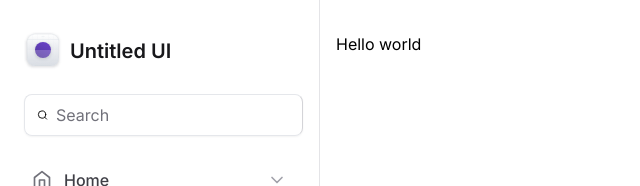
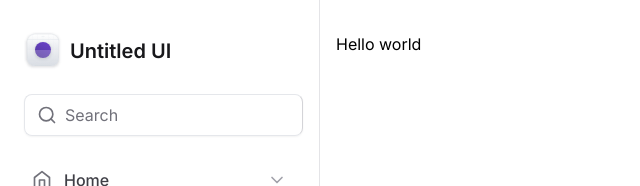
Before and after one commit to rodrigodiasf1984/mastering-tailwindcss-nextjs, a Next.js app: page / in a window 1280 px wide. Shown: the top 186 px of the page, without its empty margins (0-640 px from the left). Built offline with nearby package versions, Linux system fonts and the light colour scheme.

Commit message:
refactor: udpate code of the input, refactor using composition patern

```diff
--- /dev/null
+++ b/src/components/Input.tsx
@@ -0,0 +1,29 @@
+import React, { ComponentProps } from 'react'
+
+type InputPrefixProps = ComponentProps<'div'>
+
+export function Prefix(props: InputPrefixProps) {
+  return <div {...props} />
+}
+
+type InputControlProps = ComponentProps<'input'>
+
+export function Control(props: InputControlProps) {
+  return (
+    <input
+      className="flex-1 border-0 bg-transparent p-0 text-zinc-900 placeholder-zinc-500"
+      {...props}
+    />
+  )
+}
+
+type InputRootProps = ComponentProps<'div'>
+
+export function Root(props: InputRootProps) {
+  return (
+    <div
+      {...props}
+      className="mx-1 flex w-full items-center gap-2 rounded-lg border border-e-zinc-300 px-3 py-2 shadow-sm"
+    />
+  )
+}
--- a/src/components/Sidebar/index.tsx
+++ b/src/components/Sidebar/index.tsx
@@ -14,18 +14,18 @@
 import { NavItem } from './NavItem'
 import { UsedSpaceWidget } from './UsedSpaceWidget'
 import { Profile } from './Profile'
+import * as Input from '../Input'
 
 const Sidebar = () => {
   return (
     <aside className="flex flex-col gap-6 border-r border-zinc-200 px-5 py-8">
       <Logo />
-      <div className="mx-1 flex w-full items-center gap-2 rounded-lg border border-e-zinc-300 px-3 py-2 shadow-sm">
-        <Search className="h-5 w-5" />
-        <input
-          className="flex-1 border-0 bg-transparent p-0 text-zinc-900 placeholder-zinc-500"
-          placeholder="Search"
-        />
-      </div>
+      <Input.Root>
+        <Input.Prefix>
+          <Search className="h-5 w-5 text-zinc-500" />
+        </Input.Prefix>
+        <Input.Control placeholder="Search" />
+      </Input.Root>
       <nav className="space-y-0.5">
         <NavItem icon={HomeIcon} title="Home" />
         <NavItem icon={BarChart} title="Dashboard" />
```
